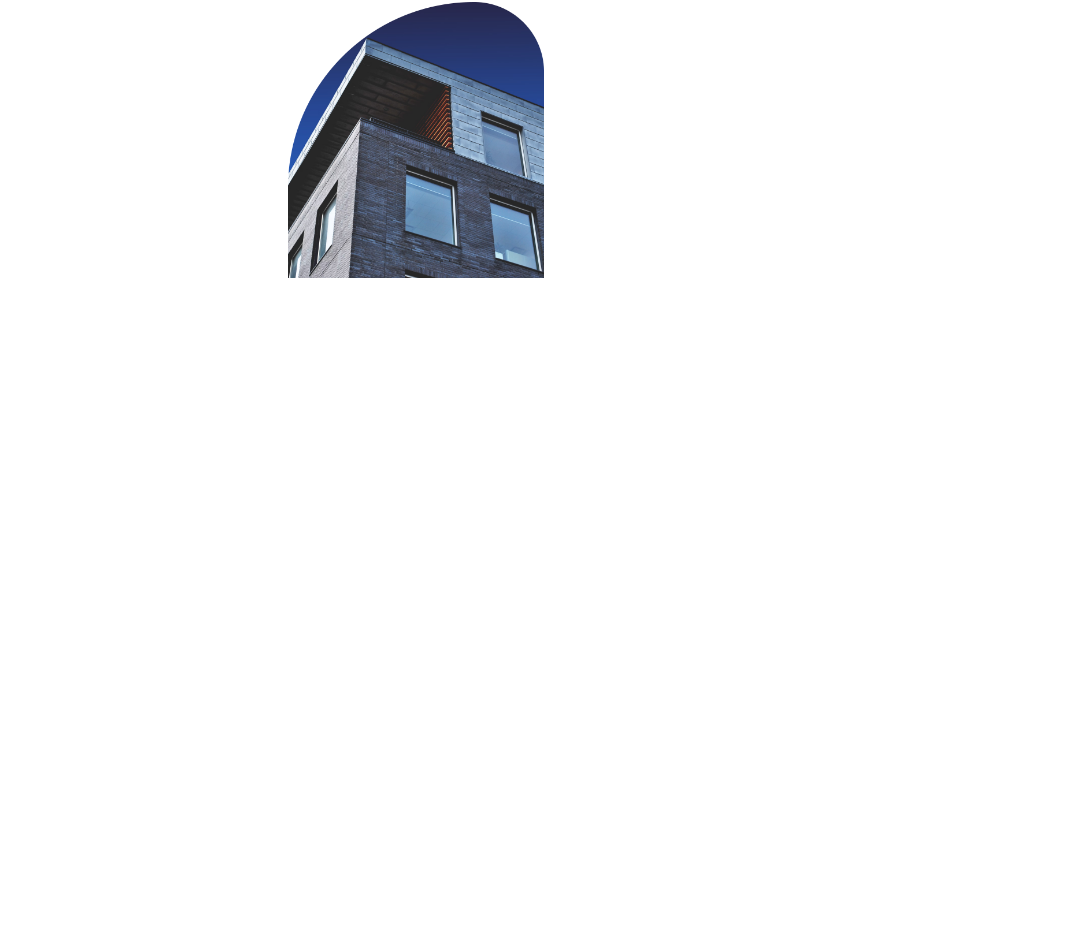
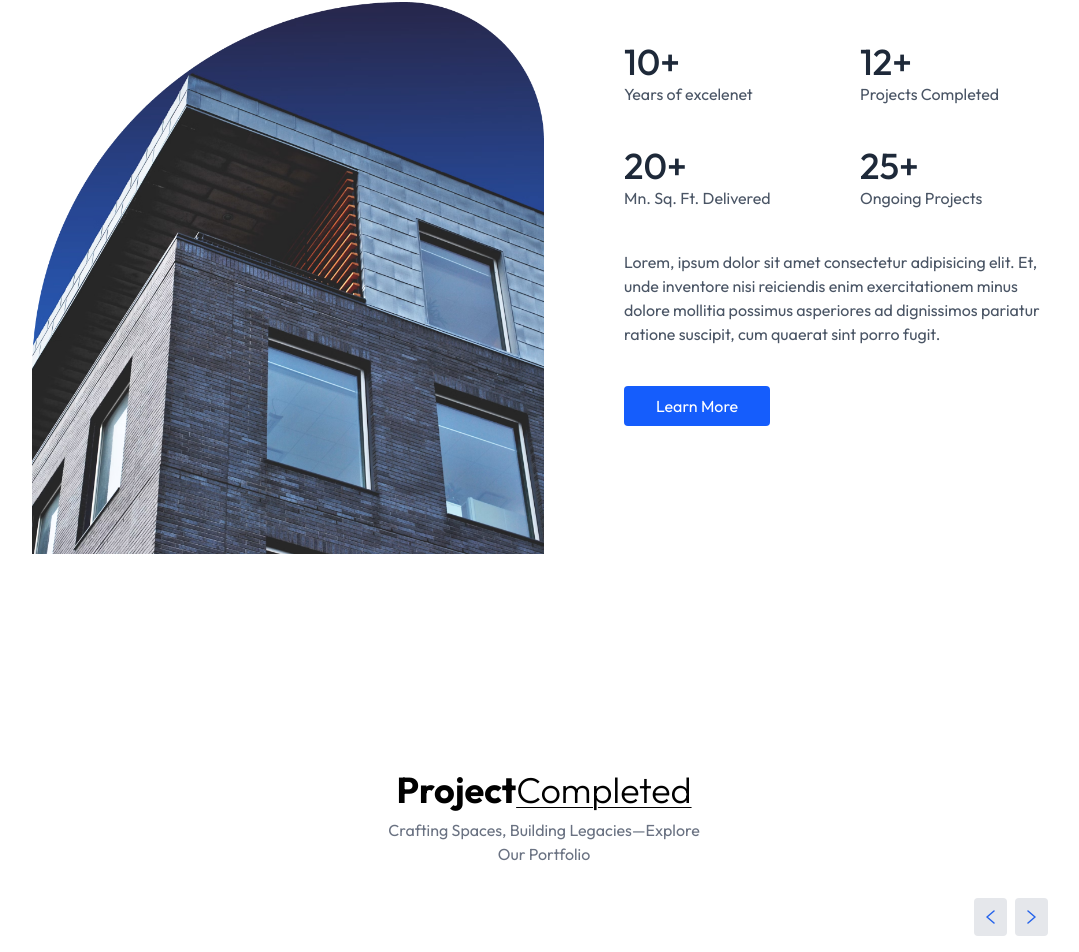
Before and after one commit to AbdelilahXR/RealEstate-Website, a React (Vite) app: page / in a window 1280 px wide. Shown: the part 998-1950 px from the top of the page, without its empty margins (96-1175 px from the left). Before the commit the page ends 1332 px from the top, so only its background shows below. Built offline with nearby package versions, Linux system fonts and the light colour scheme.

Commit message:
Projects

```diff
--- a/src/App.jsx
+++ b/src/App.jsx
@@ -1,6 +1,7 @@
 import React from 'react'
 import Header from './components/Header'
 import About from './components/About'
+import Projects from './components/Projects'
 
 
 const App = () => {
@@ -9,6 +10,7 @@ const App = () => {
       <div className='w-full  overflow-hidden '>
          <Header/>
          <About></About>
+         <Projects></Projects>
       </div>
 
     </>
--- a/src/components/About.jsx
+++ b/src/components/About.jsx
@@ -11,8 +11,31 @@ const About = () => {
       <p className='text-gray-500 max-w-80 text-center mb-8'>Passionate About Properties, Dedicated to Your Vision </p>
         <div className='flex flex-col md:flex-row items-center md:items-start md:gap-20'>
            <img src={assets.brand_img} alt="" className='w-full sm:w-1/2 max-w-lg'/>
-        </div>
-        <div className=''>
+
+        <div className='flex flex-col items-center md:items-start mt-10 text-gray-600'>
+            <div className='grid grid-cols-2 gap-6 md:gap-10 w-full 2xl:pr-28'>
+                  <div>
+                      <p className='text-4xl font-medium text-gray-800'>10+</p>
+                      <p >Years of excelenet</p>
+                  </div>
+                  <div>
+                      <p className='text-4xl font-medium text-gray-800'>12+</p>
+                      <p >Projects Completed</p>
+                  </div>
+                  <div>
+                      <p className='text-4xl font-medium text-gray-800'>20+</p>
+                      <p >Mn. Sq. Ft. Delivered</p>
+                  </div>
+                  <div>
+                      <p className='text-4xl font-medium text-gray-800'>25+</p>
+                      <p >Ongoing Projects</p>
+                  </div>
+            </div>
+            <p className='my-10 max-w-lg'>Lorem, ipsum dolor sit amet consectetur adipisicing elit. Et, unde inventore nisi reiciendis enim exercitationem minus dolore mollitia possimus asperiores ad dignissimos pariatur ratione suscipit, cum quaerat sint porro fugit.</p>
+            <button className='bg-blue-600 text-white cursor-pointer px-8 py-2 rounded'>Learn More</button>
+
+
+           </div>
 
         </div>
 
--- a/src/components/Navbar.jsx
+++ b/src/components/Navbar.jsx
@@ -20,9 +20,9 @@ const Navbar = () => {
             <img src={assets.logo} alt="" />
             <ul className='hidden md:flex gap-7 text-white '>
               <li href="#Header" className='cursor-pointer hover:text-gray-400'>Home</li>
-              <li href="#Header" className='cursor-pointer hover:text-gray-400'>About</li>
-              <li href="#Header" className='cursor-pointer hover:text-gray-400'>Project</li>
-              <li href="#Header" className='cursor-pointer hover:text-gray-400'>Testimonials</li>
+              <li href="#About" className='cursor-pointer hover:text-gray-400'>About</li>
+              <li href="#Project" className='cursor-pointer hover:text-gray-400'>Project</li>
+              <li href="#Testimonials" className='cursor-pointer hover:text-gray-400'>Testimonials</li>
             </ul>
             <button className='hidden md:block bg-white px-8 py-2 rounded-full '>Sign Up</button>
             <img onClick={()=> setshowMobileMenu(true)} src={assets.menu_icon} className='md:hidden w-7 cursor-pointer ' alt="" />
--- /dev/null
+++ b/src/components/Projects.jsx
@@ -0,0 +1,27 @@
+import React from 'react'
+import {assets} from '../assets/assets'
+
+function Projects() {
+  return (
+    <div className='container mx-auto py-4 pt-20 px-6 md:px-20 lg:px-32 my-20' id='Project'>
+        <h1 className='text-2xl sm:text-4xl font-bold text-center mb-2'>Project
+            <span className='underline underline-offset-4 decoration-1 under font-light'>Completed</span></h1>
+        <p className='text-center text-gray-500 mb-8 max-w-80 mx-auto'>Crafting Spaces, Building Legacies—Explore Our Portfolio</p>
+        {/* slider buttons  */}
+        <div className='flex  justify-end items-center mb-8'>
+            <button className='p-3 bg-gray-200 rounded mr-2 cursor-pointer' aria-label='Previous Projects'>
+                <img src={assets.left_arrow} alt="Previous" />
+            </button>
+            <button className='p-3 bg-gray-200 rounded mr-2 cursor-pointer' aria-label='Next Projects'>
+                <img src={assets.right_arrow} alt="Next" />
+            </button>
+        </div>
+        <div className=''>
+
+        </div>
+    </div>
+
+  )
+}
+
+export default Projects
```
